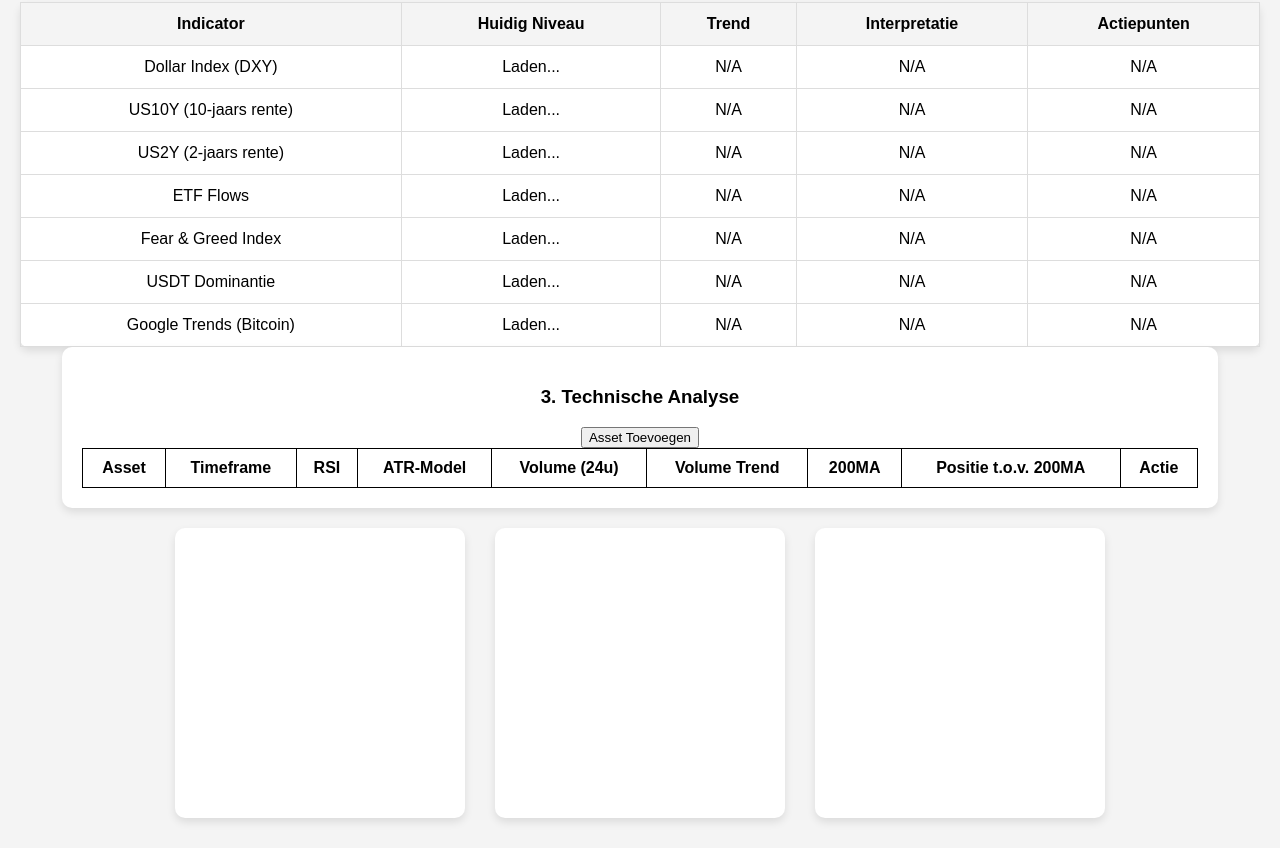
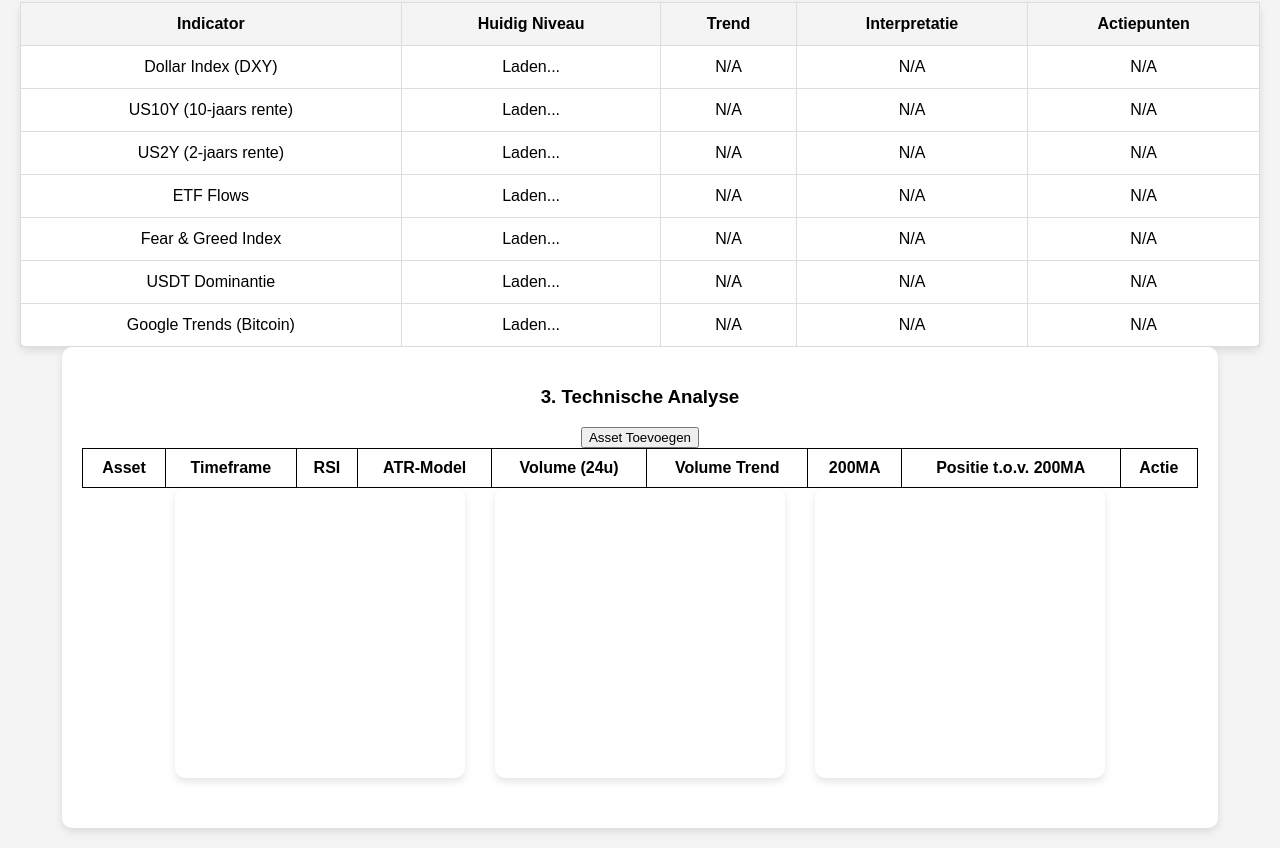
Before and after one commit to gvangalen/Macro-Market-Dashboard-, a plain HTML site: page index.html in a window 1280 px wide. Shown: the part 584-1432 px from the top of the page. Drawn offline with nearby package versions, Linux system fonts and the light colour scheme; a script that the page names is missing.

Commit message:
Update index.html

```diff
--- a/index.html
+++ b/index.html
@@ -120,17 +120,11 @@
                 <th>Actie</th>
             </tr>
         </table>
-    </div>
     <div class="dashboard-container">
-    <div class="gauge-container">
-        <div id="macroGauge" class="gauge"></div>
-    </div>
-    <div class="gauge-container">
-        <div id="technicalGauge" class="gauge"></div>
-    </div>
-    <div class="gauge-container">
-        <div id="setupGauge" class="gauge"></div>
-    </div>
+    <div class="gauge-container"><div id="macroGauge" class="gauge"></div></div>
+    <div class="gauge-container"><div id="technicalGauge" class="gauge"></div></div>
+    <div class="gauge-container"><div id="setupGauge" class="gauge"></div></div>
+</div>
 </div>
 </body>
 </html>
```
